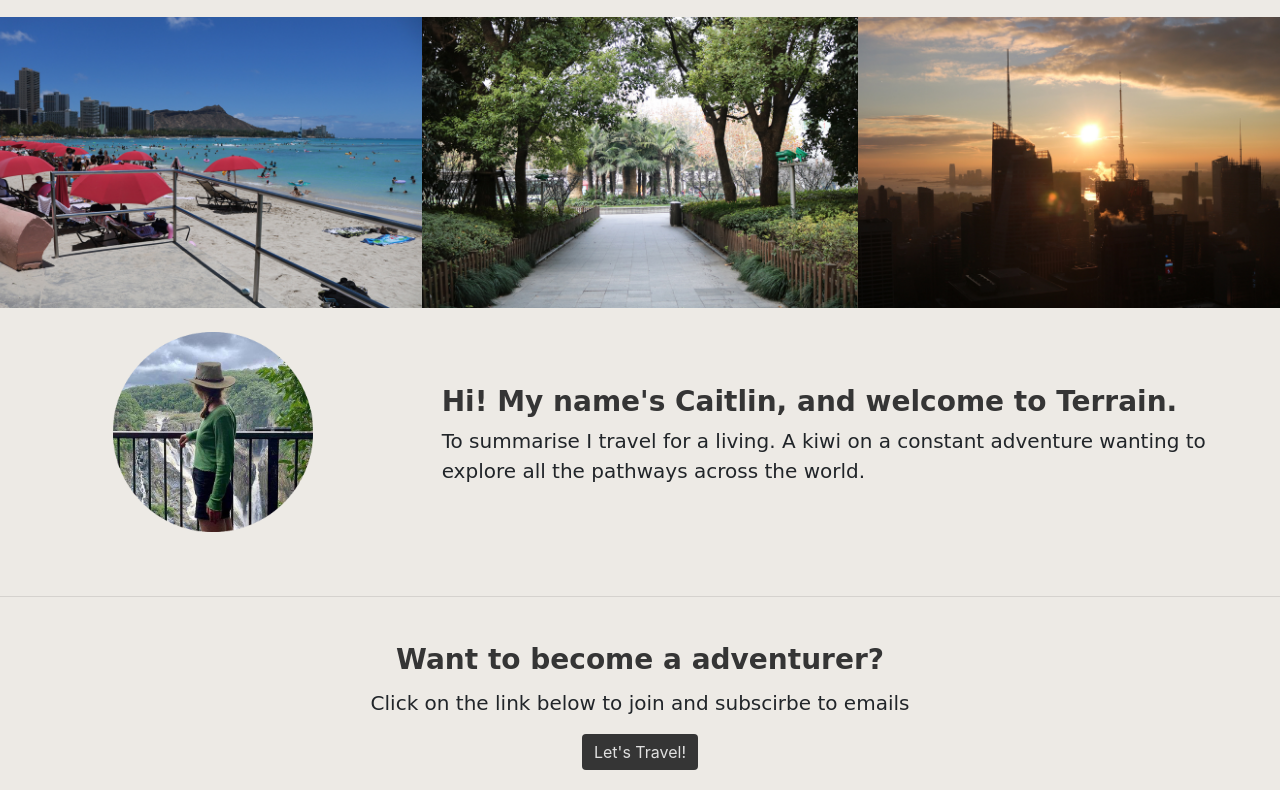
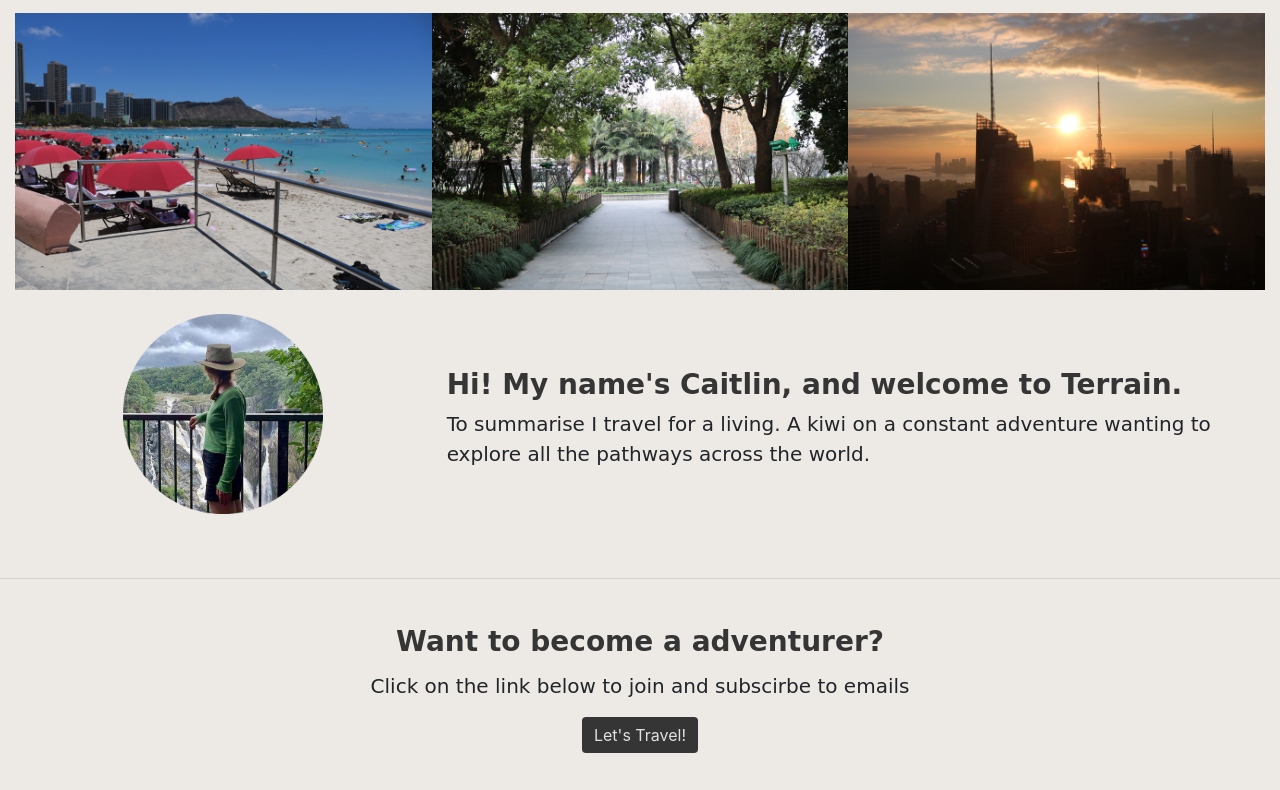
Before and after one commit to paul-khouri/gb.github.io, a plain HTML site: page index.html in a window 1280 px wide. Shown: the part 679-1469 px from the top of the page. Drawn offline with nearby package versions, Linux system fonts and the light colour scheme; a web font is replaced by a local one.

Commit message:
Add files via upload

```diff
--- a/index.html
+++ b/index.html
@@ -77,23 +77,25 @@
 
 <br>
 <!--3 Images-->
+<div class="container-fluid">
 <div class="row">
         <div class="col-md-4">
-          <div class="img-fluid">
-              <img src="Travel/umbrellas.jpg" alt="Hawaii" style="width:100%">
-          </div>
+
+              <img class="img-fluid" src="Travel/umbrellas.jpg" alt="Hawaii" style="width:100%">
+
         </div>
         <div class="col-md-4">
-          <div class="img-fluid">
-            <img src="Travel/garden.jpg" alt="China" style="width:100%">
-          </div>
+
+            <img class="img-fluid" src="Travel/garden.jpg" alt="China" style="width:100%">
+
         </div>
         <div class="col-md-4">
-          <div class="img-fluid">
-            <img src="Travel/sunset.jpg" alt="NYC" style="width:100%">
-          </div>
+
+            <img class="img-fluid" src="Travel/sunset.jpg" alt="NYC" >
+
         </div>
       </div>
+    </div>
 <br>
 
 <!---Stakeholder Statement-->
--- a/testStyle.css
+++ b/testStyle.css
@@ -2,6 +2,7 @@
 /* ----- Body Colouring ----- */
 body{
     background-color: rgb(237,234,229);
+    margin:0;
 }
 
 /* ----- NavBar ----- */
@@ -137,6 +138,10 @@ ul{
     padding-left: 0px;
     width: 100%;
 }
+.row{
+    margin-right: 0;
+    margin-left: 0;
+}
 
     /* For when the screen enlarges to a certain width */
 @media screen and (min-width:746px){
```
Also changed, not shown: Travel/nepal.jpg.
